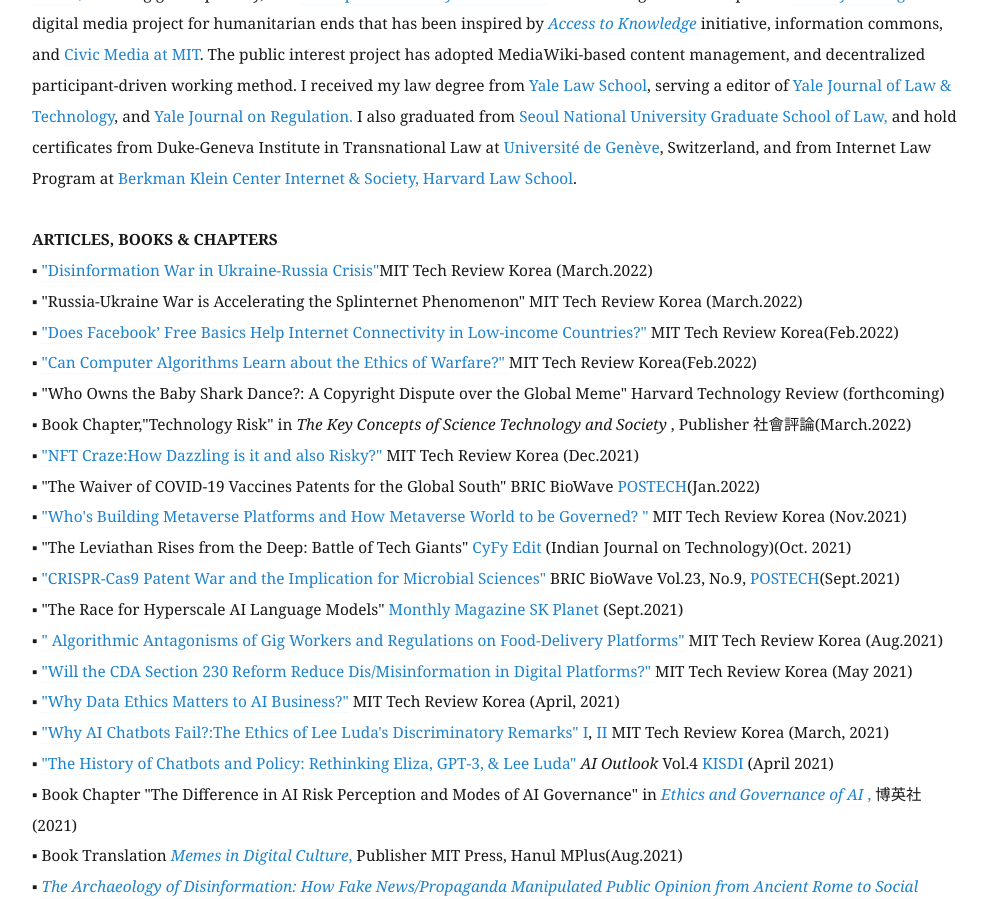
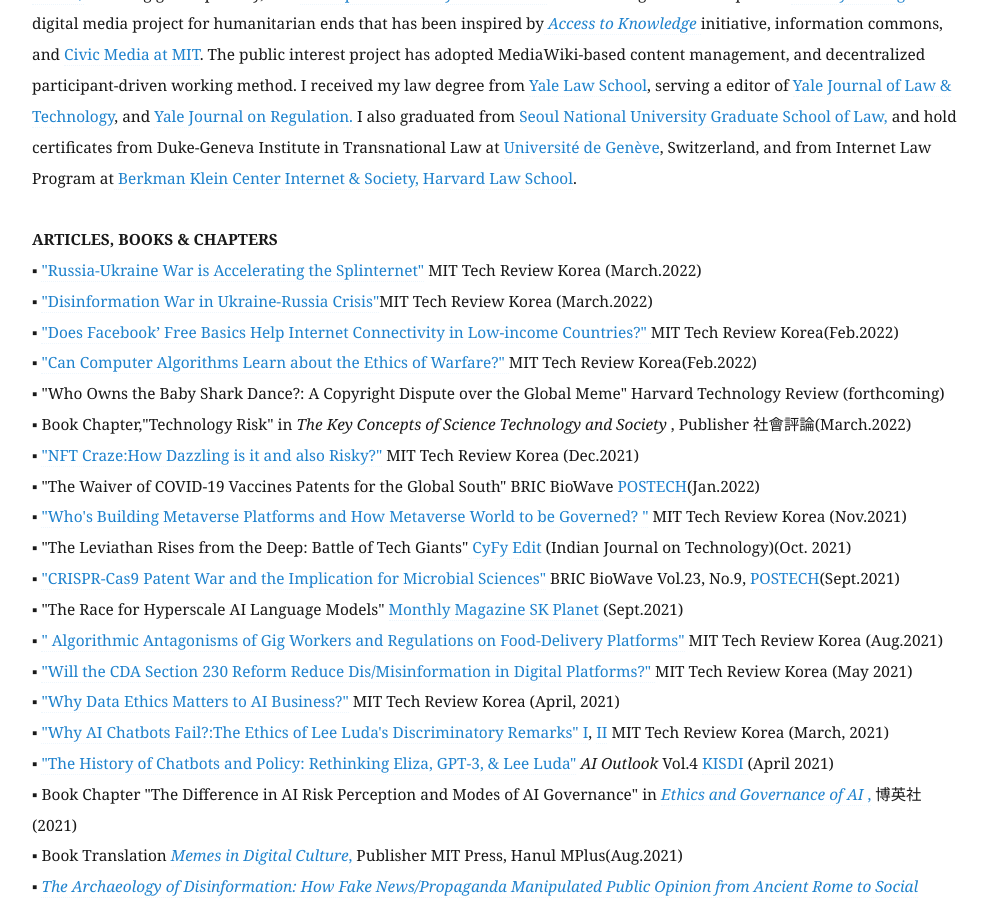
Before and after one commit to eunchangchoi/eunchangchoi.github.io, a Jekyll site: the page built from index.md, in a window 1280 px wide and 900 px high, scrolled down 1712 px. Shown: the whole window, without its empty margins (68-1055 px from the left). Built offline with Jekyll 4.4.1, drawn with Linux system fonts in a browser that asks for light colours.

Commit message:
Update index.md

```diff
--- a/index.md
+++ b/index.md
@@ -33,8 +33,8 @@
 <br>
 <br>
  <strong> ARTICLES, BOOKS & CHAPTERS </strong> <br>
+▪ <a href="https://www.technologyreview.kr/%ec%9a%b0%ed%81%ac%eb%9d%bc%ec%9d%b4%eb%82%98-%ec%a0%84%ec%9f%81%ec%9d%b4-%eb%b6%88%eb%9f%ac%ec%98%a8-%ec%8a%a4%ed%94%8c%eb%a6%b0%ed%84%b0%eb%84%b7/">"Russia-Ukraine War is Accelerating the Splinternet"</a> MIT Tech Review Korea (March.2022)<br>
 ▪  <a href="https://www.technologyreview.kr/%ec%9a%b0%ed%81%ac%eb%9d%bc%ec%9d%b4%eb%82%98-%ec%a0%84%ec%9f%81%ec%9d%98-%ec%9d%b4%eb%a9%b4-%ec%84%9c%eb%b0%a9%ea%b3%bc-%eb%9f%ac%ec%8b%9c%ec%95%84%ec%9d%98-%ed%97%88%ec%9c%84-%ec%a0%95%eb%b3%b4/">"Disinformation War in Ukraine-Russia Crisis"</a>MIT Tech Review Korea (March.2022)<br>
-▪ "Russia-Ukraine War is Accelerating the Splinternet Phenomenon" MIT Tech Review Korea (March.2022)<br>
 ▪ <a href="https://www.technologyreview.kr/%ed%8e%98%ec%9d%b4%ec%8a%a4%eb%b6%81%ec%9d%80-%ec%a0%80%ec%86%8c%eb%93%9d-%ea%b5%ad%ea%b0%80%eb%93%a4%ec%9d%98-%ec%9d%b8%ed%84%b0%eb%84%b7-%ec%a0%91%ec%86%8d%ec%9d%84-%eb%8f%95%ea%b3%a0-%ec%9e%88/">"Does Facebook’ Free Basics Help Internet Connectivity in Low-income Countries?" </a> MIT Tech Review Korea(Feb.2022)<br>
 ▪ <a href="https://www.technologyreview.kr/%ec%bb%b4%ed%93%a8%ed%84%b0-%ec%95%8c%ea%b3%a0%eb%a6%ac%eb%93%ac%ec%9d%80-%ec%9c%a4%eb%a6%ac%ec%a0%81-%ec%a0%84%ed%88%ac%eb%b0%a9%eb%b2%95%ec%9d%84-%eb%b0%b0%ec%9a%b8-%ec%88%98-%ec%9e%88%ec%9d%84/"> "Can Computer Algorithms Learn about the Ethics of Warfare?" </a> MIT Tech Review Korea(Feb.2022)<br>
 ▪ "Who Owns the Baby Shark Dance?: A Copyright Dispute over the Global Meme" Harvard Technology Review (forthcoming) <br>
```
